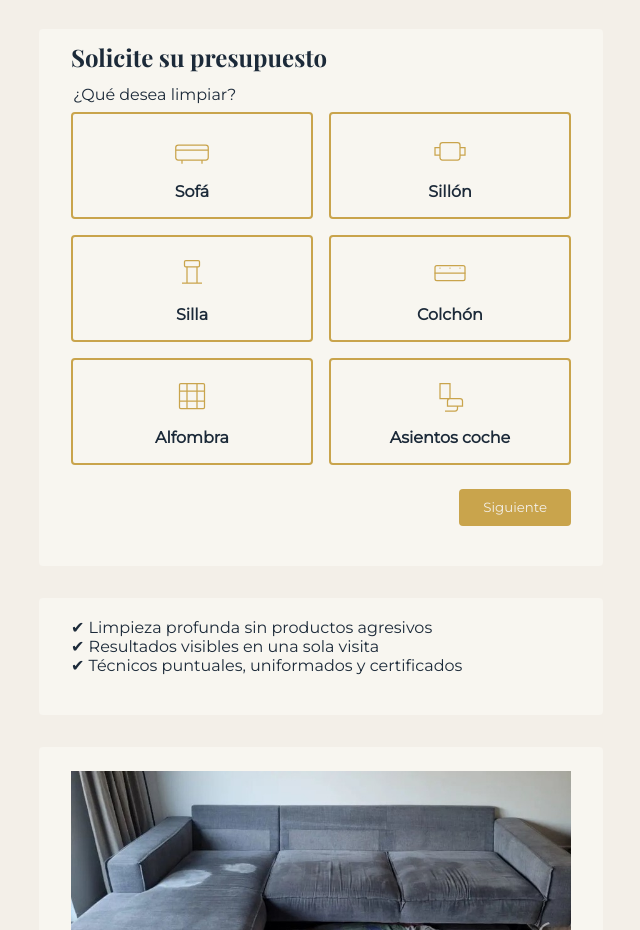
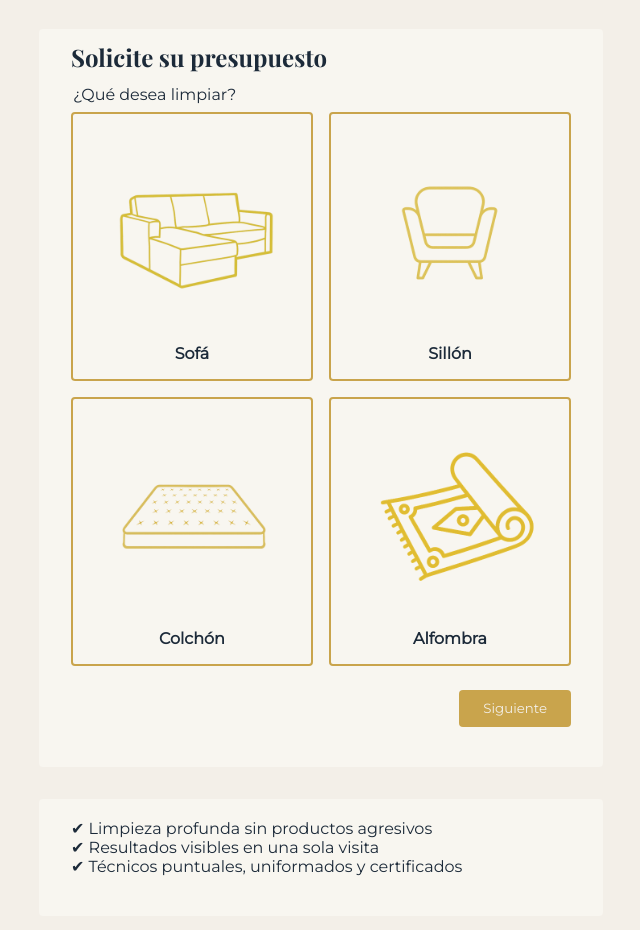
Before and after one commit to ebabel-eu/limpeticion, a website: page index.html in a window 1280 px wide. Shown: the part 1145-2075 px from the top of the page, without its empty margins (319-959 px from the left). Drawn offline with nearby package versions, Linux system fonts and the light colour scheme.

Commit message:
Add new icon images

```diff
--- a/index.html
+++ b/index.html
@@ -417,66 +417,29 @@
           <label class="checkbox-tile">
             <input type="checkbox" name="sofa" />
             <div class="tile-content">
-              <svg class="icon" viewBox="0 0 64 64" fill="none" stroke="currentColor" stroke-width="2">
-                <rect x="6" y="24" width="52" height="24" rx="4" />
-                <path d="M6 32h52M16 48v6M48 48v6" />
-              </svg>
+              <img src="images/icons/sofa_512.png" width="100%" alt="Sofá" />
               <span class="text-label">Sofá</span>
             </div>
           </label>
           <label class="checkbox-tile">
             <input type="checkbox" name="sillon" />
             <div class="tile-content">
-              <svg class="icon" viewBox="0 0 64 64" fill="none" stroke="currentColor" stroke-width="2">
-                <rect x="16" y="20" width="32" height="28" rx="4" />
-                <path d="M16 28h-8v12h8M48 28h8v12h-8" />
-              </svg>
-
+              <img src="images/icons/sillon_512.png" width="100%" alt="Sillón" />
               <span class="text-label">Sillón</span>
-            </div>
-          </label>
-          <label class="checkbox-tile">
-            <input type="checkbox" name="silla" />
-            <div class="tile-content">
-              <svg class="icon" viewBox="0 0 64 64" fill="none" stroke="currentColor" stroke-width="2">
-                <rect x="20" y="12" width="24" height="10" rx="2" />
-                <path d="M24 22v26M40 22v26M16 48h32" />
-              </svg>
-
-              <span class="text-label">Silla</span>
             </div>
           </label>
           <label class="checkbox-tile">
             <input type="checkbox" name="colchon" />
             <div class="tile-content">
-              <svg class="icon" viewBox="0 0 64 64" fill="none" stroke="currentColor" stroke-width="2">
-                <rect x="8" y="20" width="48" height="24" rx="3" />
-                <path d="M8 32h48M16 24h0M32 24h0M48 24h0" stroke-linecap="round" />
-              </svg>
-
+              <img src="images/icons/colchon_512.png" width="100%" alt="Colchón" />
               <span class="text-label">Colchón</span>
             </div>
           </label>
           <label class="checkbox-tile">
             <input type="checkbox" name="alfombra" />
             <div class="tile-content">
-              <svg class="icon" viewBox="0 0 64 64" fill="none" stroke="currentColor" stroke-width="2">
-                <rect x="12" y="12" width="40" height="40" rx="2" />
-                <path d="M12 24h40M12 40h40M24 12v40M40 12v40" />
-              </svg>
-
+              <img src="images/icons/alfombra_512.png" width="100%" alt="Alfombra" />
               <span class="text-label">Alfombra</span>
-            </div>
-          </label>
-          <label class="checkbox-tile">
-            <input type="checkbox" name="asientos" />
-            <div class="tile-content">
-              <svg class="icon" viewBox="0 0 64 64" fill="none" stroke="currentColor" stroke-width="2">
-                <path d="M16 12h16v24H16zM32 36h16a4 4 0 014 4v8H28v-8a4 4 0 014-4z" />
-                <path d="M44 48v4a4 4 0 01-4 4H24" />
-              </svg>
-
-              <span class="text-label">Asientos coche</span>
             </div>
           </label>
         </div>
```
Also changed, not shown: images/icons/alfombra_512.png (added), images/icons/colchon_512.png (added), images/icons/sillon_512.png (added), images/icons/sofa_512.png (added), 1 other file.
